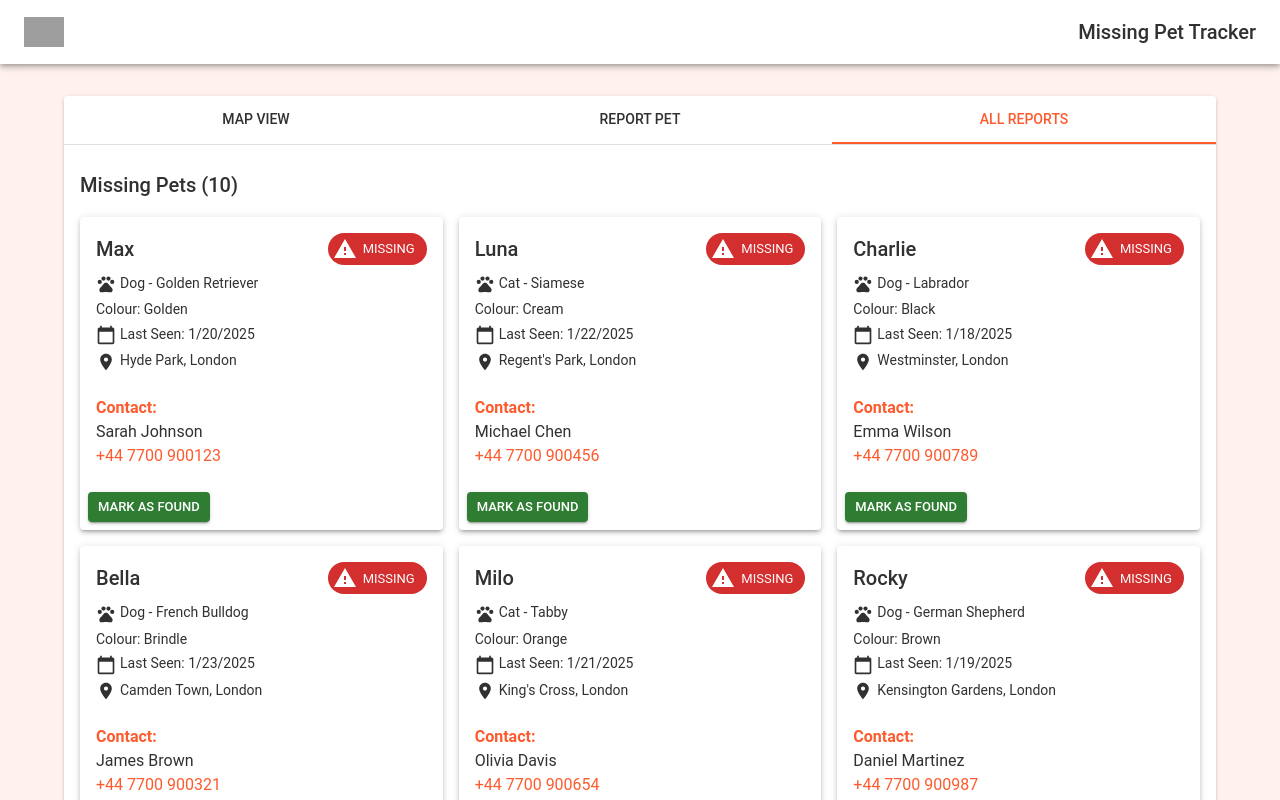
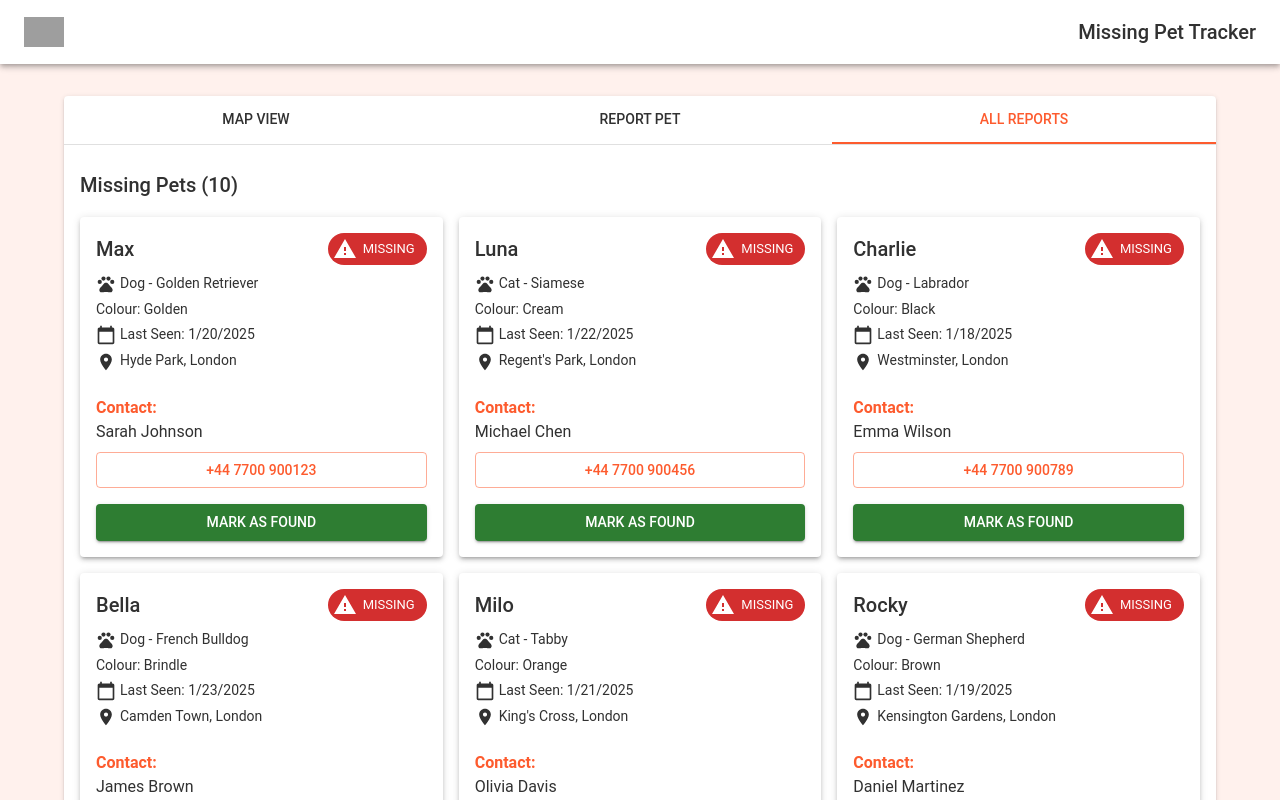
Before and after one commit to paulbrownsmith/pet-rescue, a React (Create React App) app: page / in a window 1280 px wide. Both pictures are taken after a click on the tab "ALL REPORTS". Shown: the top 800 px of the page. Built offline with nearby package versions, Linux system fonts and the light colour scheme; grey boxes are pictures that could not be loaded; a web font is replaced by a local one.

Commit message:
Improve contact and mark as found button usability

```diff
--- a/src/components/PetList.tsx
+++ b/src/components/PetList.tsx
@@ -87,16 +87,21 @@ const PetList: React.FC<PetListProps> = ({ pets, onMarkAsFound }) => {
                       <Typography display="block">
                         {pet.contactInfo.name}
                       </Typography>
-                      <Typography display="block">
-                        <a href={`tel:${pet.contactInfo.phone}`} style={{ color: '#fd5b2e', textDecoration: 'none' }}>
-                          {pet.contactInfo.phone}
-                        </a>
-                      </Typography>
+                      <Button
+                        fullWidth
+                        variant="outlined"
+                        size="medium"
+                        href={`tel:${pet.contactInfo.phone}`}
+                        sx={{ mt: 1 }}
+                      >
+                        {pet.contactInfo.phone}
+                      </Button>
                     </Box>
                   </CardContent>
-                  <CardActions>
+                  <CardActions sx={{ padding: 2, pt: 0}}>
                     <Button
-                      size="small"
+                      fullWidth
+                      size="medium"
                       variant="contained"
                       color="success"
                       onClick={() => onMarkAsFound(pet.id)}
```
